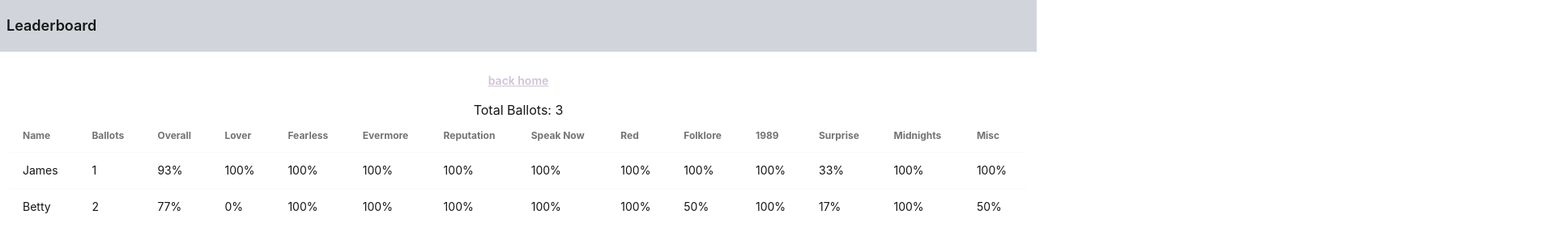
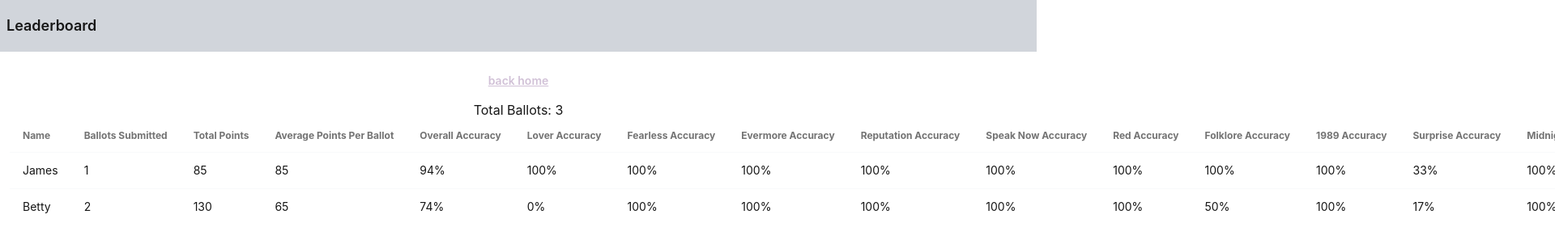
Before and after one commit to 2024-spring-adv-fe/tca-swiftball, a React (Create React App) app: page /leaderboard in a window 1280 px wide. Shown: the top 302 px of the page at 81% size, 1920 px wide, since content can reach past the window. Built offline with nearby package versions, Linux system fonts and the light colour scheme.

Commit message:
Serve total and average points on leaderboard

```diff
--- a/src/Swiftball/SwiftballLeaderboarding.ts
+++ b/src/Swiftball/SwiftballLeaderboarding.ts
@@ -1,5 +1,19 @@
 import { SwiftballBallot } from "./SwiftballDefinition";
 import { LeaderboardEntry } from "./SwiftballDefinition";
+
+import {
+    calcLoverScore,
+    calcFearlessScore,
+    calcEvermoreScore,
+    calcReputationScore,
+    calcSpeakNowScore,
+    calcRedScore,
+    calcFolkloreScore,
+    calcNineteenEightyNineScore,
+    calcSurpriseScore,
+    calcMidnightsScore,
+    calcMiscScore
+} from "./calc/calcScore";
 
 import {
     calcLoverAccuracy,
@@ -51,6 +65,23 @@ export const getLeaderboardEntryForPlayer = (ballots: SwiftballBallot[], player:
     );
 
     const ballotsPlayed = ballot.length;
+    console.log("ballots played:" + ballotsPlayed);
+
+    const loverScoring = calcLoverScore(ballot);
+    const fearlessScoring = calcFearlessScore(ballot);
+    const evermoreScoring = calcEvermoreScore(ballot);
+    const reputationScoring = calcReputationScore(ballot);
+    const speakNowScoring = calcSpeakNowScore(ballot);
+    const redScoring = calcRedScore(ballot);
+    const folkloreScoring = calcFolkloreScore(ballot);
+    const nineteenEightyNineScoring = calcNineteenEightyNineScore(ballot);
+    const surpriseScoring = calcSurpriseScore(ballot);
+    const midnightsScoring = calcMidnightsScore(ballot);
+    const miscScoring = calcMiscScore(ballot);
+
+    const totalPoints: number = loverScoring.score + fearlessScoring.score + evermoreScoring.score + reputationScoring.score + speakNowScoring.score + redScoring.score + folkloreScoring.score + nineteenEightyNineScoring.score + surpriseScoring.score + midnightsScoring.score + miscScoring.score;
+    const averagePoints: number = totalPoints / ballotsPlayed;
+
     const loverAccuracy: number = calcLoverAccuracy(ballot);
     const fearlessAccuracy: number = calcFearlessAccuracy(ballot);
     const evermoreAccuracy: number = calcEvermoreAccuracy(ballot);
@@ -63,11 +94,15 @@ export const getLeaderboardEntryForPlayer = (ballots: SwiftballBallot[], player:
     const midnightsAccuracy:number = calcMidnightsAccuracy(ballot);
     const miscAccuracy:number = calcMiscAccuracy(ballot);
 
-    const overallAccuracy: number = (loverAccuracy + fearlessAccuracy + evermoreAccuracy + reputationAccuracy + speakNowAccuracy + redAccuracy + folkloreAccuracy + nineteenEightyNineAccuracy + surpriseAccuracy + midnightsAccuracy) / 10;
+    const overallAccuracy: number = (loverAccuracy + fearlessAccuracy + evermoreAccuracy + reputationAccuracy + speakNowAccuracy + redAccuracy + folkloreAccuracy + nineteenEightyNineAccuracy + surpriseAccuracy + midnightsAccuracy + miscAccuracy) / 11;
 
     return {
         player: player,
         ballots: ballotsPlayed,
+        points: {
+            total_points: totalPoints,
+            average_points: averagePoints
+        },
         accuracies: {
             overall_accuracy: overallAccuracy,
             lover_accuracy: loverAccuracy,
--- a/src/Swiftball/calc/calcScore.ts
+++ b/src/Swiftball/calc/calcScore.ts
@@ -1,7 +1,12 @@
 import { SwiftballBallot } from "../SwiftballDefinition";
 import { SwiftballPoints } from "../SwiftballDefinition";
 
-export const calcLoverScore = (ballot: SwiftballBallot[]):number => {
+interface ScoreReturn {
+    score: number,
+    totalPotentialScore: number
+}
+
+export const calcLoverScore = (ballot: SwiftballBallot[]):ScoreReturn => {
     const totalPotentialScore = SwiftballPoints.Lover.totalPossiblePoints;
     let score = 0;
 
@@ -19,10 +24,10 @@ export const calcLoverScore = (ballot: SwiftballBallot[]):number => {
         }
     });
 
-    return score;
+    return {score, totalPotentialScore};
 };
 
-export const calcFearlessScore = (ballot: SwiftballBallot[]):number => {
+export const calcFearlessScore = (ballot: SwiftballBallot[]):ScoreReturn => {
     const totalPotentialScore = SwiftballPoints.Fearless.totalPossiblePoints;
     let score = 0;
 
@@ -32,10 +37,10 @@ export const calcFearlessScore = (ballot: SwiftballBallot[]):number => {
         };
     });
 
-    return score;
+    return {score, totalPotentialScore};
 };
 
-export const calcEvermoreScore = (ballot: SwiftballBallot[]):number => {
+export const calcEvermoreScore = (ballot: SwiftballBallot[]):ScoreReturn => {
     const totalPotentialScore = SwiftballPoints.Evermore.totalPossiblePoints;
     let score = 0;
 
@@ -49,10 +54,10 @@ export const calcEvermoreScore = (ballot: SwiftballBallot[]):number => {
         };
     });
 
-    return score;
+    return {score, totalPotentialScore};
 };
 
-export const calcReputationScore = (ballot: SwiftballBallot[]):number => {
+export const calcReputationScore = (ballot: SwiftballBallot[]):ScoreReturn => {
     const totalPotentialScore = SwiftballPoints.Reputation.totalPossiblePoints;
     let score = 0;
 
@@ -62,10 +67,10 @@ export const calcReputationScore = (ballot: SwiftballBallot[]):number => {
         };
     });
 
-    return score;
+    return {score, totalPotentialScore};
 };
 
-export const calcSpeakNowScore = (ballot: SwiftballBallot[]):number => {
+export const calcSpeakNowScore = (ballot: SwiftballBallot[]):ScoreReturn => {
     const totalPotentialScore = SwiftballPoints.Speak_Now.totalPossiblePoints;
     let score = 0;
 
@@ -75,10 +80,10 @@ export const calcSpeakNowScore = (ballot: SwiftballBallot[]):number => {
         };
     });
 
-    return score;
+    return {score, totalPotentialScore};
 };
 
-export const calcRedScore = (ballot: SwiftballBallot[]):number => {
+export const calcRedScore = (ballot: SwiftballBallot[]):ScoreReturn => {
     const totalPotentialScore = SwiftballPoints.Red.totalPossiblePoints;
     let score = 0;
 
@@ -88,10 +93,10 @@ export const calcRedScore = (ballot: SwiftballBallot[]):number => {
         };
     });
 
-    return score;
+    return {score, totalPotentialScore};
 };
 
-export const calcFolkloreScore = (ballot: SwiftballBallot[]):number => {
+export const calcFolkloreScore = (ballot: SwiftballBallot[]):ScoreReturn => {
     const totalPotentialScore = SwiftballPoints.Folklore.totalPossiblePoints;
     let score = 0;
 
@@ -101,10 +106,10 @@ export const calcFolkloreScore = (ballot: SwiftballBallot[]):number => {
         };
     });
 
-    return score;
+    return {score, totalPotentialScore};
 };
 
-export const calcNineteenEightyNineScore = (ballot: SwiftballBallot[]):number => {
+export const calcNineteenEightyNineScore = (ballot: SwiftballBallot[]):ScoreReturn => {
     const totalPotentialScore = SwiftballPoints.NineteenEightyNine.totalPossiblePoints;
     let score = 0;
 
@@ -114,10 +119,10 @@ export const calcNineteenEightyNineScore = (ballot: SwiftballBallot[]):number =>
         };
     });
 
-    return score;
+    return {score, totalPotentialScore};
 };
 
-export const calcSurpriseScore = (ballot: SwiftballBallot[]):number => {
+export const calcSurpriseScore = (ballot: SwiftballBallot[]):ScoreReturn => {
     const totalPotentialScore = SwiftballPoints.Surprise.totalPossiblePoints;
     let score = 0;
 
@@ -147,10 +152,10 @@ export const calcSurpriseScore = (ballot: SwiftballBallot[]):number => {
         };
     });
 
-    return score;
+    return {score, totalPotentialScore};
 };
 
-export const calcMidnightsScore = (ballot: SwiftballBallot[]):number => {
+export const calcMidnightsScore = (ballot: SwiftballBallot[]):ScoreReturn => {
     const totalPotentialScore = SwiftballPoints.Midnights.totalPossiblePoints;
     let score = 0;
 
@@ -168,10 +173,10 @@ export const calcMidnightsScore = (ballot: SwiftballBallot[]):number => {
         };
     });
 
-    return score;
+    return {score, totalPotentialScore};
 };
 
-export const calcMiscScore = (ballot: SwiftballBallot[]):number => {
+export const calcMiscScore = (ballot: SwiftballBallot[]):ScoreReturn => {
     const totalPotentialScore = SwiftballPoints.Misc.totalPossiblePoints;
     let score = 0;
 
@@ -185,5 +190,5 @@ export const calcMiscScore = (ballot: SwiftballBallot[]):number => {
         };
     });
 
-    return score;
+    return {score, totalPotentialScore};
 };
--- a/src/pages/Leaderboard.tsx
+++ b/src/pages/Leaderboard.tsx
@@ -31,19 +31,21 @@ export const Leaderboard: FC<LeaderboardProps> = ({ leaderboardData, setTitle })
                             <thead>
                             <tr>
                                 <th>Name</th>
-                                <th>Ballots</th>
-                                <th>Overall</th>
-                                <th>Lover</th>
-                                <th>Fearless</th>
-                                <th>Evermore</th>
-                                <th>Reputation</th>
-                                <th>Speak Now</th>
-                                <th>Red</th>
-                                <th>Folklore</th>
-                                <th>1989</th>
-                                <th>Surprise</th>
-                                <th>Midnights</th>
-                                <th>Misc</th>
+                                <th>Ballots Submitted</th>
+                                <th>Total Points</th>
+                                <th>Average Points Per Ballot</th>
+                                <th>Overall Accuracy</th>
+                                <th>Lover Accuracy</th>
+                                <th>Fearless Accuracy</th>
+                                <th>Evermore Accuracy</th>
+                                <th>Reputation Accuracy</th>
+                                <th>Speak Now Accuracy</th>
+                                <th>Red Accuracy</th>
+                                <th>Folklore Accuracy</th>
+                                <th>1989 Accuracy</th>
+                                <th>Surprise Accuracy</th>
+                                <th>Midnights Accuracy</th>
+                                <th>Misc Accuracy</th>
                             </tr>
                             </thead>
                             <tbody>
@@ -53,6 +55,12 @@ export const Leaderboard: FC<LeaderboardProps> = ({ leaderboardData, setTitle })
                                        <td>{b.player}</td>
                                        <td>
                                            {b.ballots}
+                                       </td>
+                                       <td>
+                                           {b.points.total_points}
+                                       </td>
+                                       <td>
+                                           {b.points.average_points}
                                        </td>
                                        <td>
                                            {b.accuracies.overall_accuracy.toLocaleString("en", {style: "percent"})}
```
Also changed, not shown: src/Swiftball/SwiftballDefinition.ts (+8 -2 lines).
